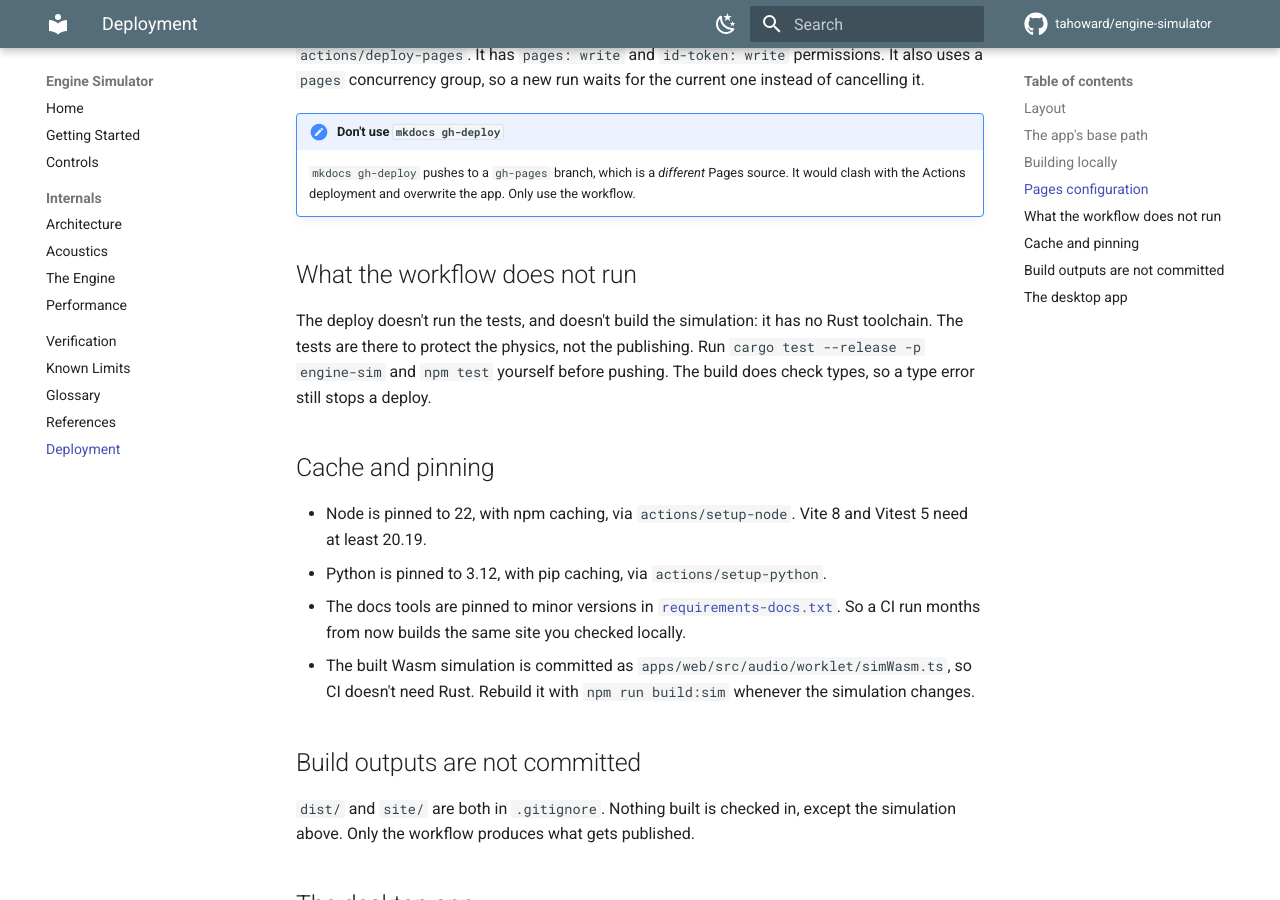
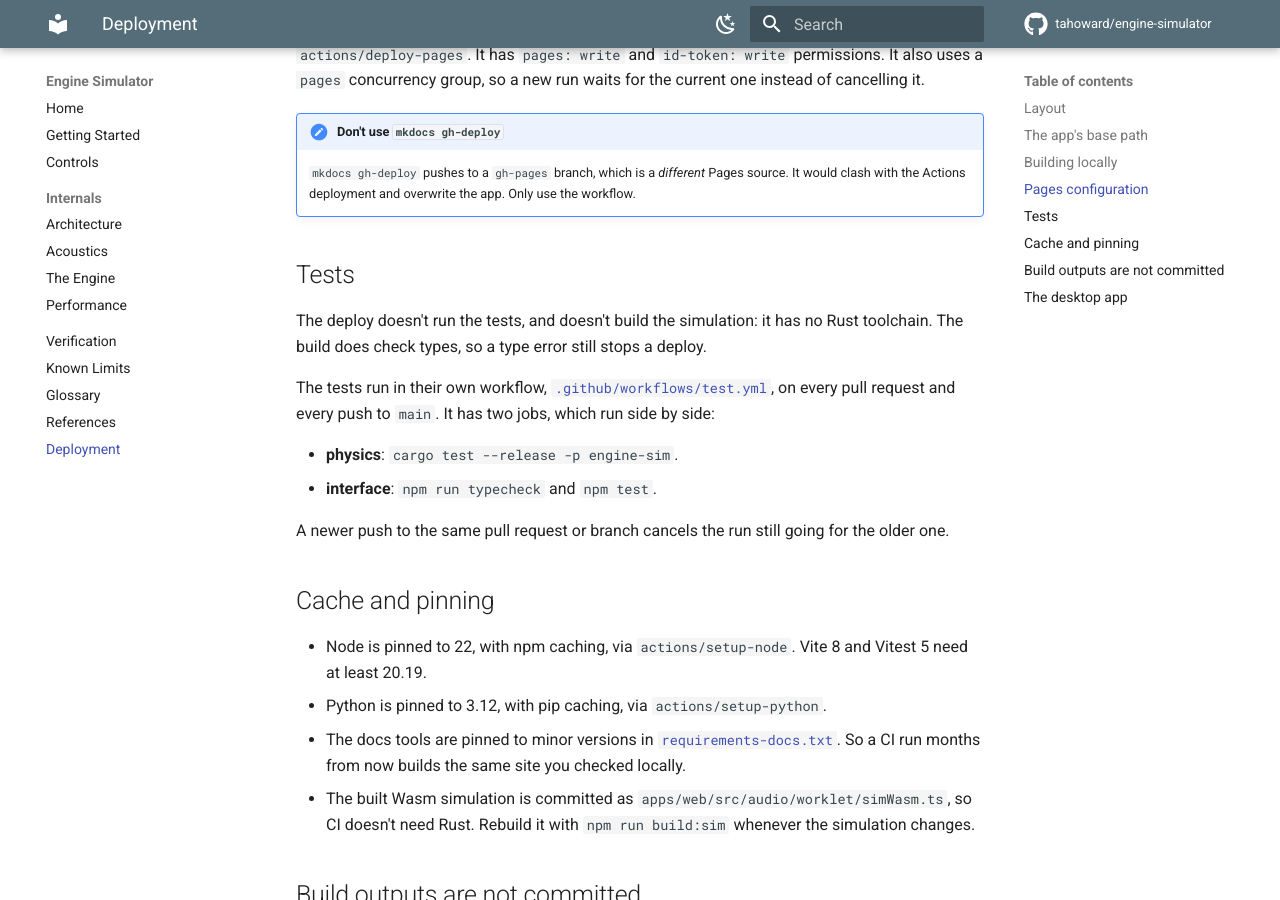
Before and after one commit to tahoward/engine-simulator, an MkDocs documentation site: the page built from docs/deployment.md, in a window 1280 px wide and 900 px high, scrolled down 1769 px. Built offline with MkDocs 1.6.1 and Material for MkDocs 9.7.7, drawn with Linux system fonts in a browser that asks for light colours; comment, search, counter and statistics services are not loaded.

Commit message:
run the tests on every pull request (#4)
A Test workflow runs the physics tests and the interface's type check
and tests on every pull request and every push to main, cancelling a
run a newer push has overtaken.

```diff
--- a/docs/deployment.md
+++ b/docs/deployment.md
@@ -79,12 +79,19 @@ The workflow uses `actions/configure-pages`, `actions/upload-pages-artifact` and
     `mkdocs gh-deploy` pushes to a `gh-pages` branch, which is a *different* Pages source. It
     would clash with the Actions deployment and overwrite the app. Only use the workflow.
 
-## What the workflow does not run
+## Tests
 
 The deploy doesn't run the tests, and doesn't build the simulation: it has no Rust toolchain. The
-tests are there to protect the physics, not the publishing. Run `cargo test --release -p engine-sim`
-and `npm test` yourself before pushing. The build does check types, so a type error still stops a
-deploy.
+build does check types, so a type error still stops a deploy.
+
+The tests run in their own workflow,
+[`.github/workflows/test.yml`](https://github.com/tahoward/engine-simulator/blob/main/.github/workflows/test.yml),
+on every pull request and every push to `main`. It has two jobs, which run side by side:
+
+- **physics**: `cargo test --release -p engine-sim`.
+- **interface**: `npm run typecheck` and `npm test`.
+
+A newer push to the same pull request or branch cancels the run still going for the older one.
 
 ## Cache and pinning
 
```
Also changed, not shown: CONTRIBUTING.md (+2 -0 lines), 1 other file.
